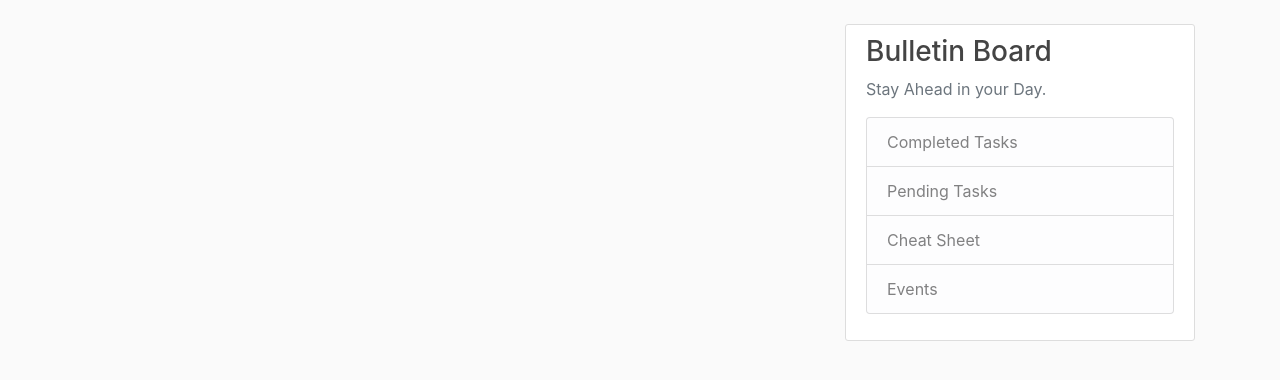
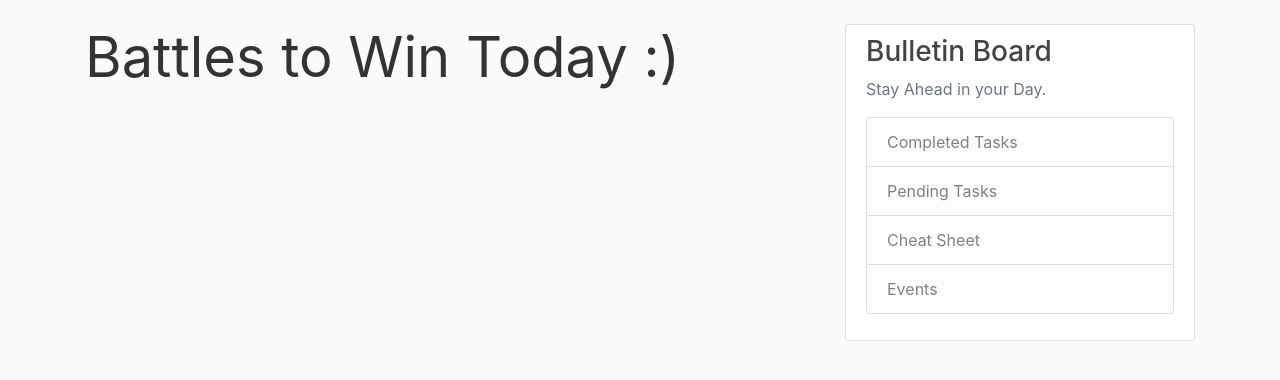
Before and after one commit to PRITISH009/Post-It, a Django app: template PostIt/Notes/templates/Notes/wall.html in a window 1280 px wide. Shown: the part 56-436 px from the top of the page. Run offline with Django 3.2, Linux system fonts and the light colour scheme; the template is opened without the code that fills it, so the values that code supplies are empty; some libraries are stand-ins or nearby versions.

```diff
--- a/PostIt/Notes/static/Notes/main.css
+++ b/PostIt/Notes/static/Notes/main.css
@@ -48,7 +48,7 @@ body {
   .wrapper {
     font-family:arial,sans-serif;
     font-size:100%;
-    margin:3em;
+    margin:1em;
     color:#fff;
   }
   .wrapper > h2,p {
--- a/PostIt/Notes/templates/Notes/wall.html
+++ b/PostIt/Notes/templates/Notes/wall.html
@@ -1,5 +1,8 @@
 {% extends "Notes/base.html" %}
 {% block content %}
+    <div class='display-4'>
+        <p >Battles to Win Today :)</p>
+    </div>
     <div class='wrapper'>
         <ul class='task-class'>
             {% for note in posts %}
```
Also changed, not shown: PostIt/db.sqlite3.
